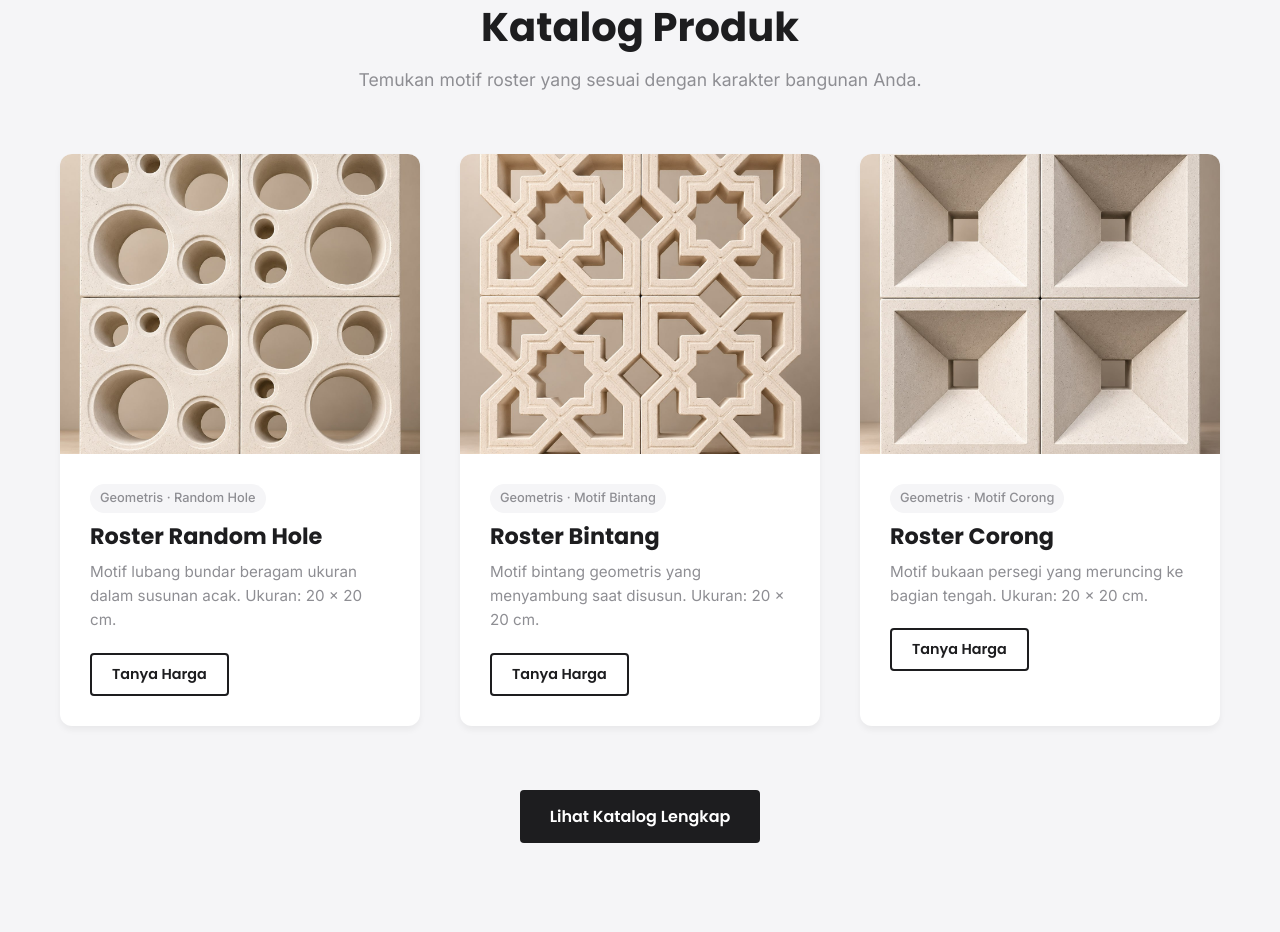
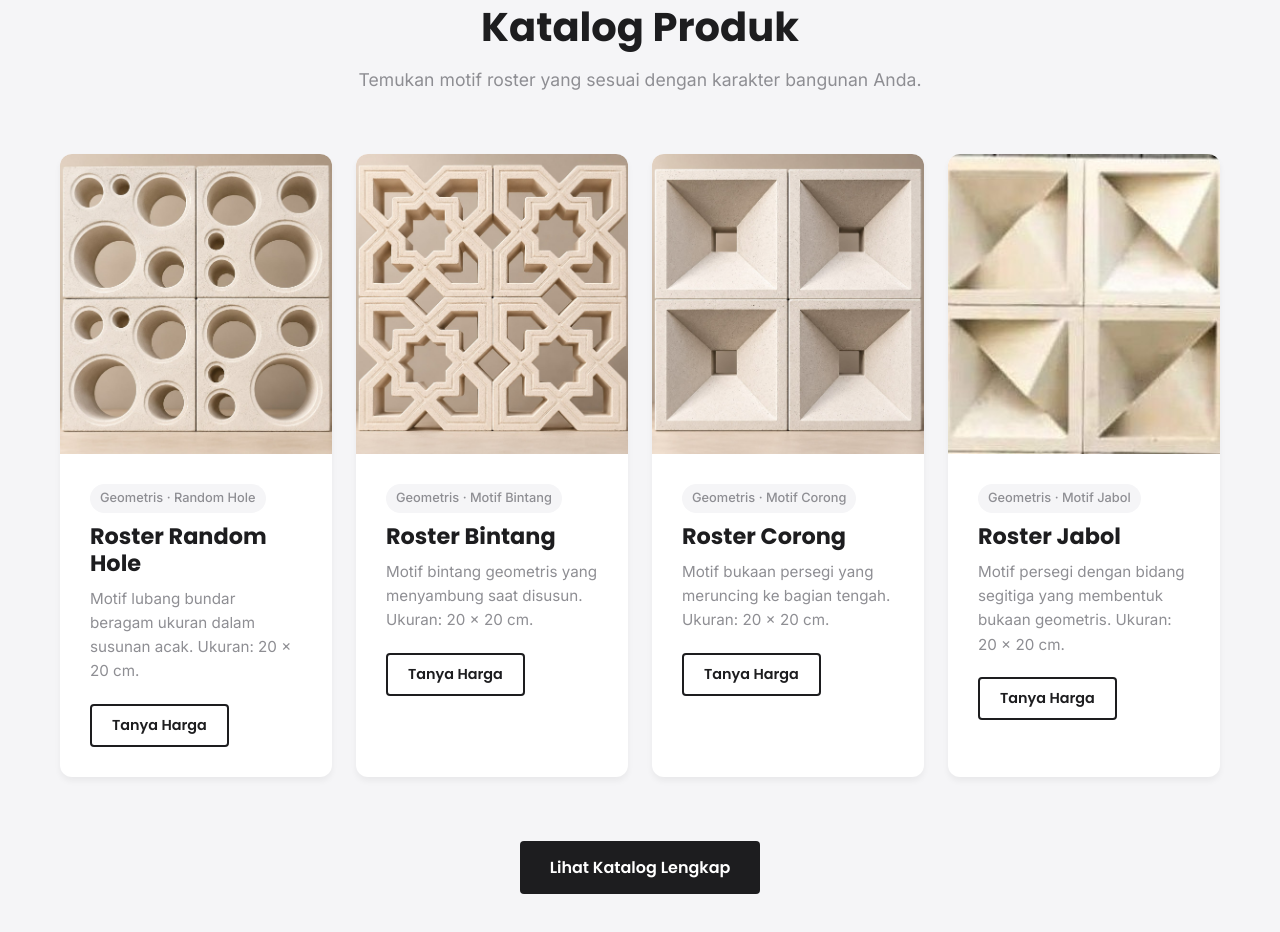
Before and after one commit to prima-8/primaroster-website, a website built with Vite: page index.html in a window 1280 px wide. Shown: the part 1623-2555 px from the top of the page. Built offline with nearby package versions, Linux system fonts and the light colour scheme.

Commit message:
feat(products): add 20cm Jabol roster

```diff
--- a/index.html
+++ b/index.html
@@ -11,6 +11,11 @@
   <link href="https://fonts.googleapis.com/css2?family=Inter:wght@400;500;600&family=Poppins:wght@500;600;700;800&display=swap" rel="stylesheet">
   <link rel="stylesheet" href="/style.css">
   <link rel="icon" type="image/png" href="/logo_icon.png">
+  <style>
+    body #produk .product-grid { grid-template-columns: repeat(4, minmax(0, 1fr)); gap: 24px; }
+    @media (max-width: 992px) { body #produk .product-grid { grid-template-columns: repeat(2, minmax(0, 1fr)); } }
+    @media (max-width: 600px) { body #produk .product-grid { grid-template-columns: 1fr; } }
+  </style>
 </head>
 <body>
   <nav class="navbar">
@@ -122,6 +127,18 @@
             <h3>Roster Corong</h3>
             <p>Motif bukaan persegi yang meruncing ke bagian tengah. Ukuran: 20 × 20 cm.</p>
             <a href="https://wa.me/6281381267900?text=Halo,%20saya%20tertarik%20dengan%20Roster%20Corong%20ukuran%2020%20x%2020%20cm" class="btn btn-outline btn-sm">Tanya Harga</a>
+          </div>
+        </div>
+
+        <div class="product-card fade-in" style="transition-delay: 0.3s">
+          <div class="product-img-wrapper">
+            <img src="/roster-jabol.jpg" alt="Roster Jabol ukuran 20 x 20 cm dengan pola geometris" loading="lazy">
+          </div>
+          <div class="product-info">
+            <span class="category">Geometris · Motif Jabol</span>
+            <h3>Roster Jabol</h3>
+            <p>Motif persegi dengan bidang segitiga yang membentuk bukaan geometris. Ukuran: 20 × 20 cm.</p>
+            <a href="https://wa.me/6281381267900?text=Halo,%20saya%20tertarik%20dengan%20Roster%20Jabol%20ukuran%2020%20x%2020%20cm" class="btn btn-outline btn-sm">Tanya Harga</a>
           </div>
         </div>
       </div>
```
Also changed, not shown: produk.html (+12 -0 lines), public/roster-jabol.jpg (added).
